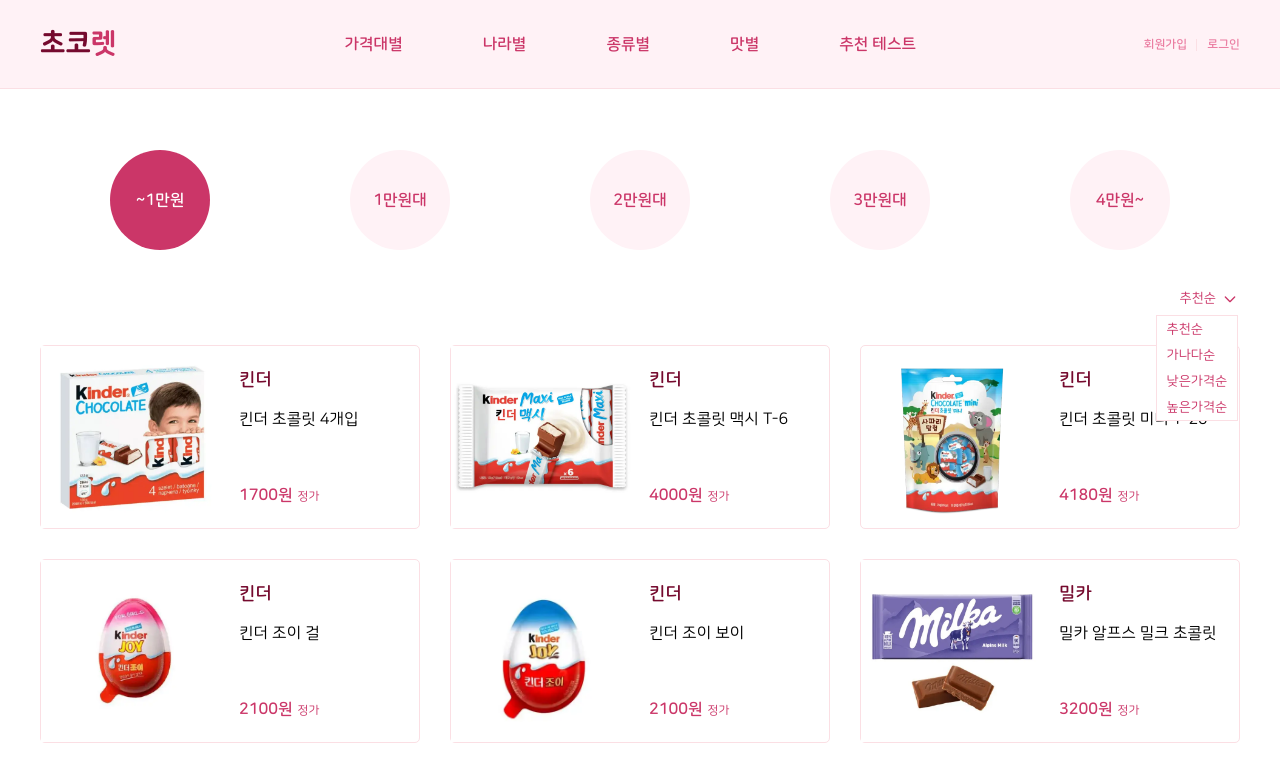
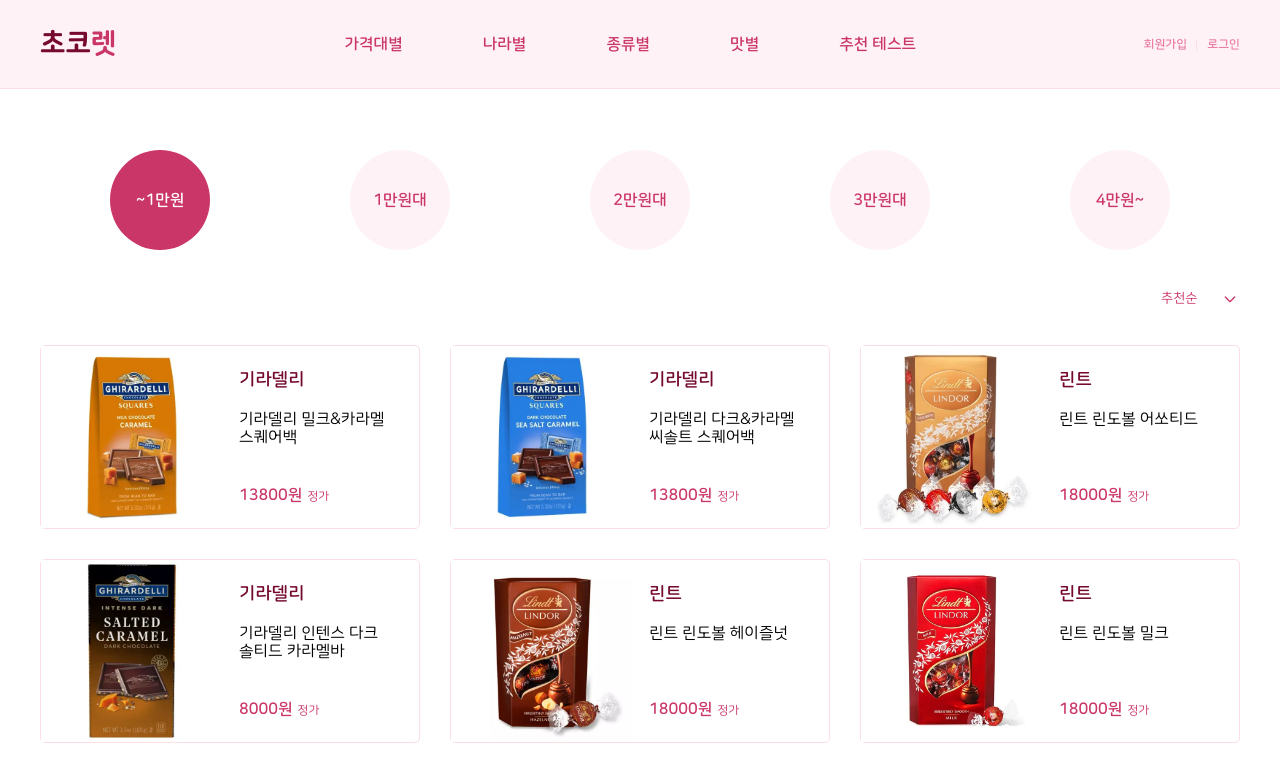
Before and after one commit to soheeyeo/Choco_Let, a Next.js app: page /list/country/1 in a window 1280 px wide. Shown: the top 771 px of the page. Built offline with nearby package versions, Linux system fonts and the light colour scheme.

Commit message:
:sparkles: Implement data sort function

```diff
--- a/app/list/[category]/[listId]/DropdownBtn.js
+++ b/app/list/[category]/[listId]/DropdownBtn.js
@@ -1,23 +1,54 @@
-export default function DropdownBtn({ styles }) {
+import { useState, useRef, useEffect } from "react";
+
+export default function DropdownBtn({ styles, selected, setSelected }) {
+    const dropDownRef = useRef(null);
+    const [isOpen, setIsOpen] = useState(false);
+
+    useEffect(() => {
+        function handleOutside(e) {
+            if (
+                dropDownRef.current &&
+                !dropDownRef.current.contains(e.target)
+            ) {
+                setIsOpen(false);
+            }
+        }
+        document.addEventListener("mousedown", handleOutside);
+        return () => document.removeEventListener("mousedown", handleOutside);
+    }, [dropDownRef]);
+
+    const handleToggle = () => {
+        setIsOpen(!isOpen);
+    };
+
+    const handleSelect = (e) => {
+        setSelected(e.target.innerText);
+        setIsOpen(false);
+    };
+
+    const sortOption = ["추천순", "브랜드명순", "낮은가격순", "높은가격순"];
+
     return (
-        <div className={styles.dropdown}>
-            <button className={styles.dropdown_btn}>
-                추천순
+        <div className={styles.dropdown} ref={dropDownRef}>
+            <button className={styles.dropdown_btn} onClick={handleToggle}>
+                {selected}
                 <span className={styles.icon}></span>
             </button>
-            <ul className={styles.dropdown_li}>
-                <li>
-                    <button className={styles.dropdown_item}>추천순</button>
-                </li>
-                <li>
-                    <button className={styles.dropdown_item}>가나다순</button>
-                </li>
-                <li>
-                    <button className={styles.dropdown_item}>낮은가격순</button>
-                </li>
-                <li>
-                    <button className={styles.dropdown_item}>높은가격순</button>
-                </li>
+            <ul
+                className={`${styles.dropdown_li} ${isOpen ? styles.open : ""}`}
+            >
+                {sortOption.map((option) => {
+                    return (
+                        <li>
+                            <button
+                                className={styles.dropdown_item}
+                                onClick={handleSelect}
+                            >
+                                {option}
+                            </button>
+                        </li>
+                    );
+                })}
             </ul>
         </div>
     );
--- a/app/list/[category]/[listId]/list.module.css
+++ b/app/list/[category]/[listId]/list.module.css
@@ -94,7 +94,9 @@
 
 .dropdown_btn {
     position: relative;
-    padding: 5px 24px;
+    padding: 5px;
+    width: 84px;
+    text-align: left;
     background-color: #fff;
     color: var(--main-color);
 }
@@ -114,10 +116,15 @@
 }
 
 .dropdown_li {
+    display: none;
     position: absolute;
     margin-top: 5px;
     background-color: #fff;
     border: 1px solid var(--border-color);
+}
+
+.open {
+    display: block;
 }
 
 .dropdown_item {
--- a/app/list/[category]/[listId]/page.js
+++ b/app/list/[category]/[listId]/page.js
@@ -1,18 +1,51 @@
+"use client";
 import styles from "./list.module.css";
 import NavList from "./NavList";
 import DropdownBtn from "./DropdownBtn";
 import ItemCard from "./ItemCard";
 import chocolates from "@/util/data";
+import { useState } from "react";
 
 export default function List() {
+    const [selected, setSelected] = useState("추천순");
+
+    let chocoData = [...chocolates];
+
+    function handleSortItems() {
+        if (selected === "추천순") {
+            chocoData.sort((a, b) => {
+                return a.recommendation < b.recommendation ? 1 : -1;
+            });
+        } else if (selected === "브랜드명순") {
+            chocoData.sort((a, b) => {
+                return a.brand > b.brand ? 1 : -1;
+            });
+        } else if (selected === "낮은가격순") {
+            chocoData.sort((a, b) => {
+                return a.price > b.price ? 1 : -1;
+            });
+        } else {
+            chocoData.sort((a, b) => {
+                return a.price < b.price ? 1 : -1;
+            });
+        }
+        return chocoData;
+    }
+
+    const sortedChocoData = handleSortItems();
+
     return (
         <main>
             <section className={styles.list_section}>
                 <NavList styles={styles} />
-                <DropdownBtn styles={styles} />
+                <DropdownBtn
+                    styles={styles}
+                    selected={selected}
+                    setSelected={setSelected}
+                />
                 <div className={styles.item_container}>
                     <ul className={styles.item_li}>
-                        {chocolates.map((chocolate, i) => {
+                        {sortedChocoData.map((chocolate, i) => {
                             return (
                                 <li className={styles.item}>
                                     <ItemCard
```
